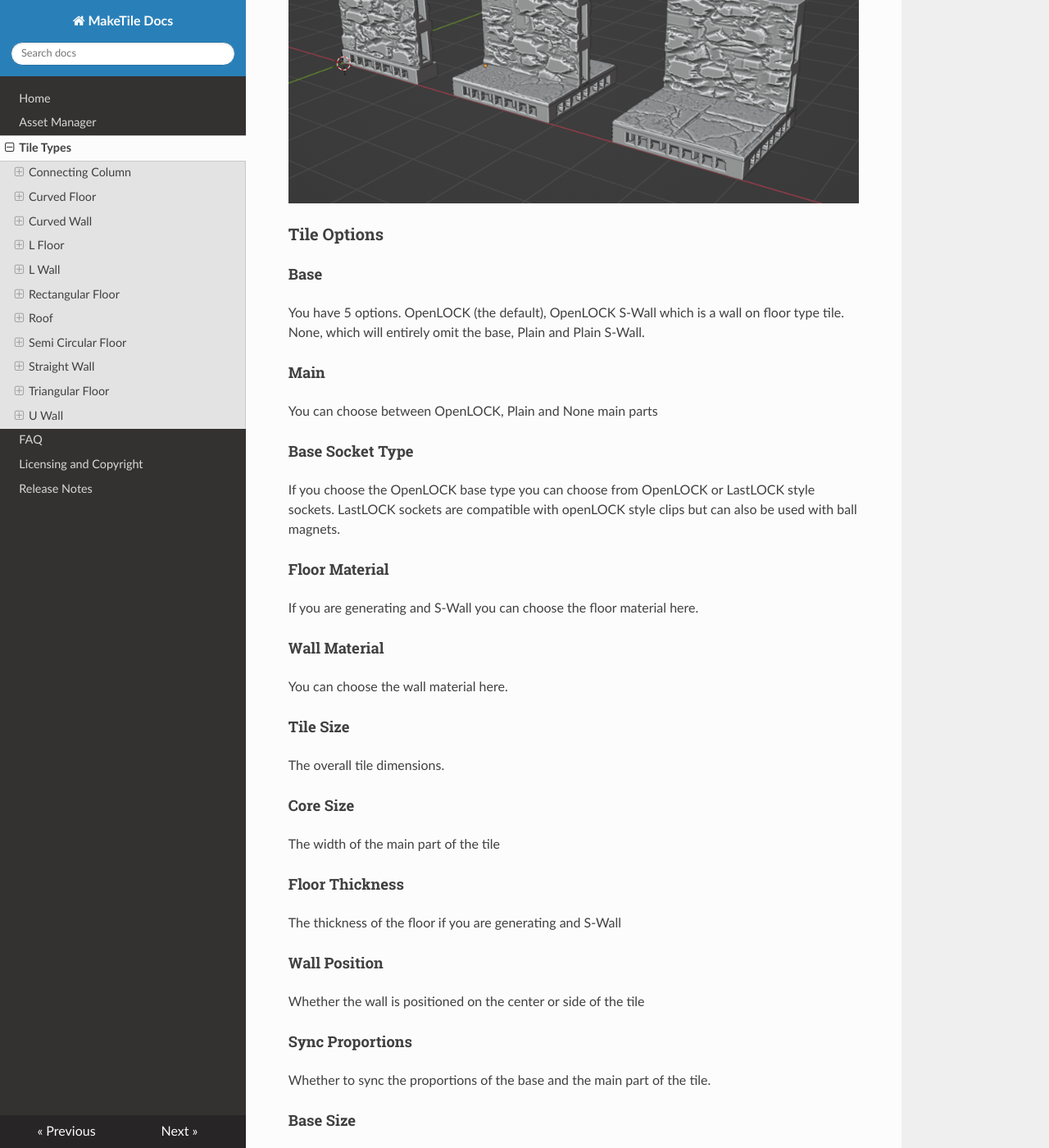
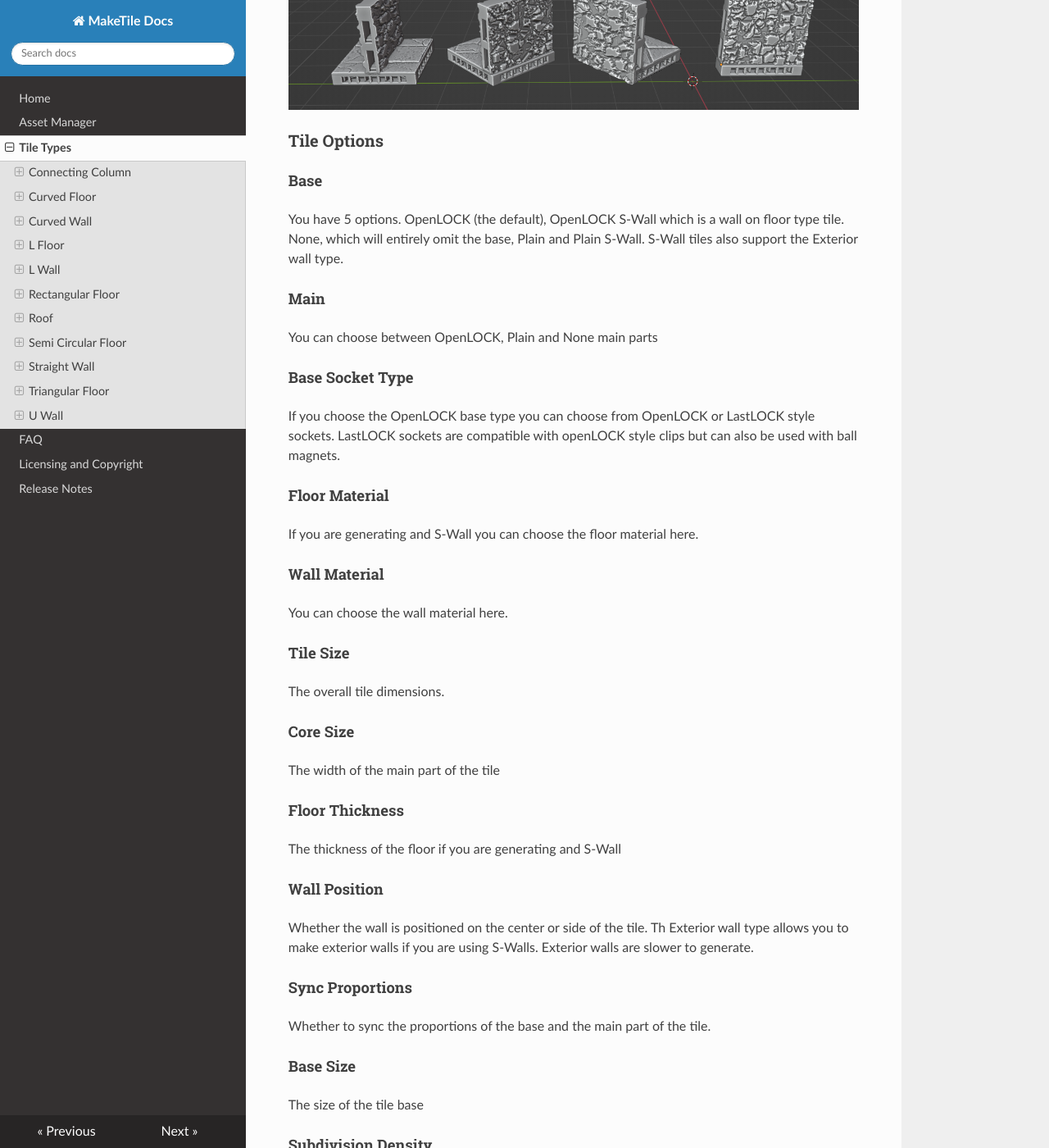
Before and after one commit to richeyrose/make-tile, an MkDocs documentation site: the page built from docs/tile_types.md, in a window 1280 px wide and 1400 px high, scrolled down 23877 px. Shown: the whole window at 82% size. Built offline with MkDocs 1.6.1, drawn with Linux system fonts in a browser that asks for light colours; nearby versions of some CDN libraries.

Commit message:
Updated docs

```diff
--- a/docs/tile_types.md
+++ b/docs/tile_types.md
@@ -419,7 +419,7 @@ Use to create straight wall tiles. These can either be stand alone or wall-on-fl
 ### Tile Options
 
 #### Base
-You have 5 options. OpenLOCK (the default), OpenLOCK S-Wall which is a wall on floor type tile. None, which will entirely omit the base, Plain and Plain S-Wall.
+You have 5 options. OpenLOCK (the default), OpenLOCK S-Wall which is a wall on floor type tile. None, which will entirely omit the base, Plain and Plain S-Wall. S-Wall tiles also support the Exterior wall type.
 
 #### Main
 You can choose between OpenLOCK, Plain and None main parts
@@ -443,7 +443,7 @@ The width of the main part of the tile
 The thickness of the floor if you are generating and S-Wall
 
 #### Wall Position
-Whether the wall is positioned on the center or side of the tile
+Whether the wall is positioned on the center or side of the tile. Th Exterior wall type allows you to make exterior walls if you are using S-Walls. Exterior walls are slower to generate.
 
 #### Sync Proportions
 Whether to sync the proportions of the base and the main part of the tile.
```
Also changed, not shown: docs/images/tile_types/straight_walls.png.
